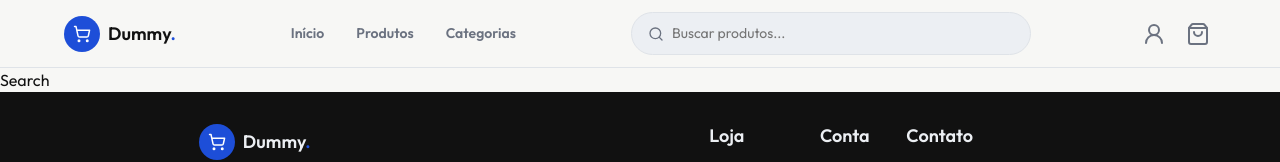
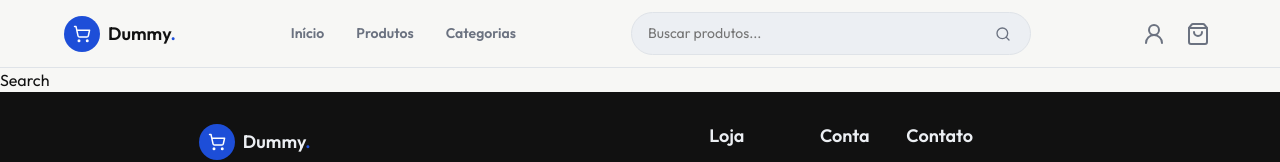
Before and after one commit to ruangmss/dummy, a React (Vite) app: page /pesquisa in a window 1280 px wide. Shown: the top 162 px of the page. Built offline with nearby package versions, Linux system fonts and the light colour scheme.

Commit message:
feat/refactor: Refatora input de busca e inclui busca de produtos

```diff
--- a/src/components/Header/Header.css
+++ b/src/components/Header/Header.css
@@ -77,6 +77,12 @@
 .header-list a.active {
   color: var(--primary);
   background-color: var(--primary-light);
+}
+
+.header > form {
+  flex: 1;
+  width: 100%;
+  max-width: 400px;
 }
 
 .header-buttons {
--- a/src/components/Header/Header.jsx
+++ b/src/components/Header/Header.jsx
@@ -2,17 +2,32 @@ import React from 'react';
 import './Header.css';
 import logo from '../../assets/icons/logo.svg';
 import menu from '../../assets/icons/menu.svg';
-import search from '../../assets/icons/search.svg';
+import searchIcon from '../../assets/icons/search.svg';
 import BagIcon from '../../assets/icons/bag.svg?react';
 import UserIcon from '../../assets/icons/user.svg?react';
-import { Link, NavLink, useMatch } from 'react-router-dom';
+import { Link, NavLink, useMatch, useNavigate } from 'react-router-dom';
 import useMedia from '../../hooks/useMedia';
 import Input from '../Input/Input';
 
 const Header = () => {
   const mobile = useMedia('(max-width: 768px)');
+  const navigate = useNavigate();
   const [mobileNav, setMobileNav] = React.useState(false);
   const [mobileSearch, setMobileSearch] = React.useState(false);
+  const [search, setSearch] = React.useState('');
+
+  function submitSearch(event) {
+    event.preventDefault();
+
+    const normalizedSearch = search.trim();
+
+    if (!normalizedSearch) {
+      navigate('/');
+      return;
+    }
+
+    navigate(`/pesquisa?q=${encodeURIComponent(normalizedSearch)}`);
+  }
 
   return (
     <header className="header-bg">
@@ -36,7 +51,17 @@ const Header = () => {
           </nav>
         )}
 
-        {!mobile && <Input className="search" type="text" placeholder="Buscar produtos..." />}
+        {!mobile && (
+          <form onSubmit={submitSearch}>
+            <Input
+              className="search"
+              type="text"
+              placeholder="Buscar produtos..."
+              value={search}
+              onChange={({ target }) => setSearch(target.value)}
+            />
+          </form>
+        )}
 
         <div className="header-buttons">
           {mobile && (
@@ -44,7 +69,7 @@ const Header = () => {
               onClick={() => setMobileSearch((mobileSearch) => !mobileSearch)}
               className={`header-search-mobile-icon`}
             >
-              <img src={search} alt="Ícone de pesquisa" />
+              <img src={searchIcon} alt="Ícone de pesquisa" />
             </button>
           )}
 
@@ -79,9 +104,15 @@ const Header = () => {
       )}
 
       {mobile && (
-        <div className={`header-search-mobile-bg ${mobileSearch ? 'opened' : ''}`}>
-          <Input className="search" type="text" placeholder="Buscar produtos..." />
-        </div>
+        <form onSubmit={submitSearch} className={`header-search-mobile-bg ${mobileSearch ? 'opened' : ''}`}>
+          <Input
+            className="search"
+            type="text"
+            placeholder="Buscar produtos..."
+            value={search}
+            onChange={({ target }) => setSearch(target.value)}
+          />
+        </form>
       )}
     </header>
   );
--- a/src/components/Input/Input.css
+++ b/src/components/Input/Input.css
@@ -9,16 +9,15 @@
 }
 
 .input.search {
-  padding-left: 40px;
-  background-image: url('../../assets/icons/search.svg');
-  background-repeat: no-repeat;
-  background-position: 16px center;
-  background-size: 16px;
+  padding-right: 44px;
 }
 
 .input-wrapper {
   position: relative;
+  display: flex;
+  align-items: center;
   width: 100%;
+  min-width: 180px;
   max-width: 400px;
 }
 
@@ -32,7 +31,8 @@
   background-size: 16px;
 }
 
-.visibility-button {
+.visibility-button,
+.search-button {
   position: absolute;
   top: 50%;
   right: 10px;
@@ -40,13 +40,17 @@
   display: flex;
   align-items: center;
   justify-content: center;
+  width: 32px;
+  height: 32px;
   padding: 0;
   background: none;
   border: none;
   cursor: pointer;
 }
 
-.visibility-button svg {
+.visibility-button svg,
+.search-button svg {
+  display: block;
   height: 16px;
   width: 16px;
   transition:
@@ -55,16 +59,21 @@
 }
 
 @media (hover: hover) {
-  .visibility-button:hover svg {
+  .visibility-button:hover svg,
+  .search-button:hover svg {
     stroke: var(--foreground);
     scale: 1.05;
   }
 }
 
 @media (max-width: 768px) {
-  .input {
+  .input,
+  .input-wrapper {
     min-width: 0 !important;
     max-width: 100% !important;
+  }
+
+  .input {
     font: var(--body-sm);
   }
 }
--- a/src/components/Input/Input.jsx
+++ b/src/components/Input/Input.jsx
@@ -2,24 +2,32 @@ import React from 'react';
 import './Input.css';
 import Eye from '../../assets/icons/eye.svg?react';
 import ClosedEye from '../../assets/icons/closed-eye.svg?react';
+import Search from '../../assets/icons/search.svg?react';
 
-const Input = ({ className = '', placeholder, type = 'text' }) => {
-  const [value, setValue] = React.useState('');
+const Input = ({ className = '', placeholder, type = 'text', value, onChange }) => {
   const [visible, setVisible] = React.useState(false);
 
-  function changeValue({ target }) {
-    setValue(target.value);
+  if (className === 'search') {
+    return (
+      <div className="input-wrapper">
+        <input
+          type={type}
+          value={value}
+          onChange={onChange}
+          className="input search"
+          placeholder={placeholder}
+        />
+
+        <button type="submit" className="search-button" aria-label="Buscar">
+          <Search />
+        </button>
+      </div>
+    );
   }
 
   if (type !== 'password') {
     return (
-      <input
-        type={type}
-        value={value}
-        onChange={changeValue}
-        className={`input ${className}`}
-        placeholder={placeholder}
-      />
+      <input type={type} value={value} onChange={onChange} className={`input ${className}`} placeholder={placeholder} />
     );
   }
 
@@ -30,7 +38,7 @@ const Input = ({ className = '', placeholder, type = 'text' }) => {
         placeholder={placeholder}
         type={visible ? 'text' : 'password'}
         value={value}
-        onChange={changeValue}
+        onChange={onChange}
       />
 
       <button type="button" className="visibility-button" onClick={() => setVisible((visible) => !visible)}>
--- a/src/pages/Search/Search.jsx
+++ b/src/pages/Search/Search.jsx
@@ -1,6 +1,28 @@
 import React from 'react';
+import { useSearchParams } from 'react-router-dom';
+import { PRODUCTS_GET } from '../../api/api';
+import useFetch from '../../hooks/useFetch';
 
 const Search = () => {
+  const [searchParams] = useSearchParams();
+  const query = searchParams.get('q');
+  const { data, request, loading, error } = useFetch();
+
+  React.useEffect(() => {
+    if (!query) {
+      return;
+    }
+
+    async function fetchSearch() {
+      const { url, options } = PRODUCTS_GET({ query: query, limit: 15 });
+      const { json } = await request(url, options);
+
+      console.log('JSON: ', json);
+    }
+
+    fetchSearch();
+  }, [query, request]);
+
   return <div>Search</div>;
 };
 
```
